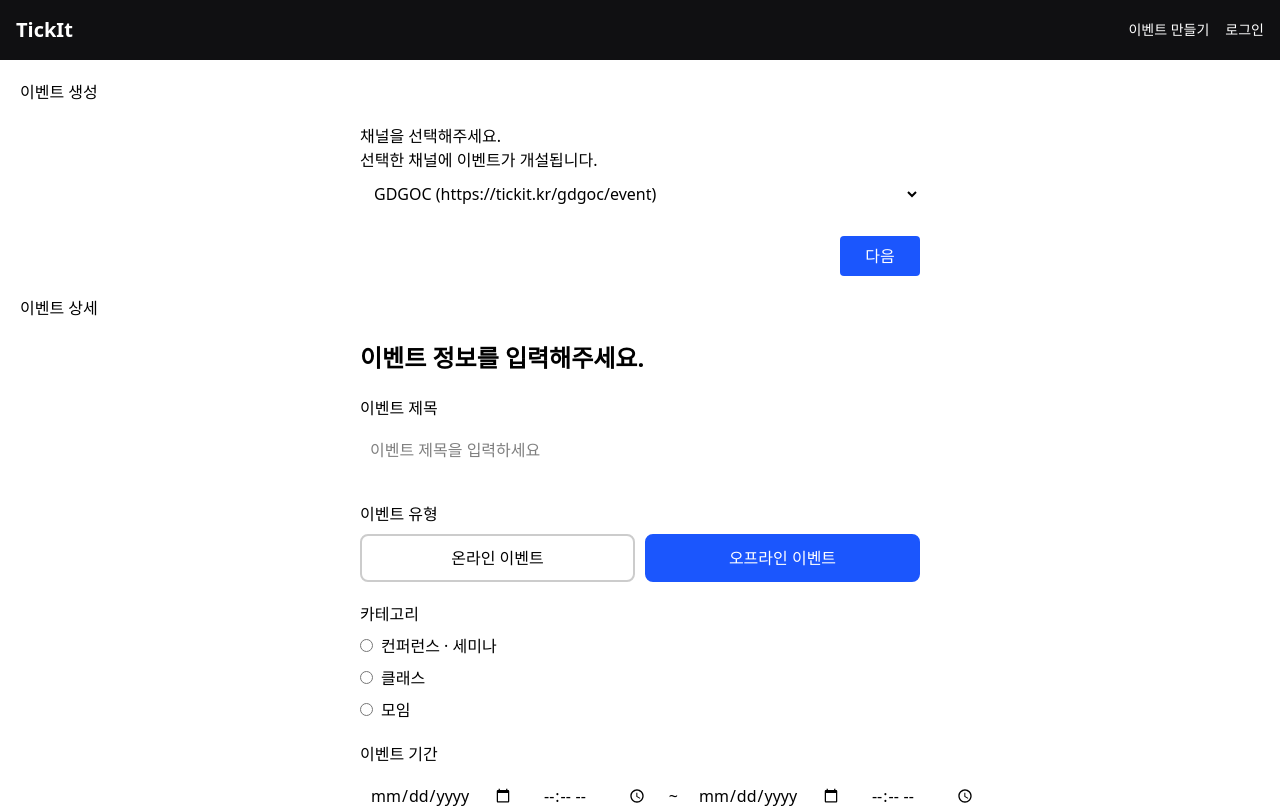
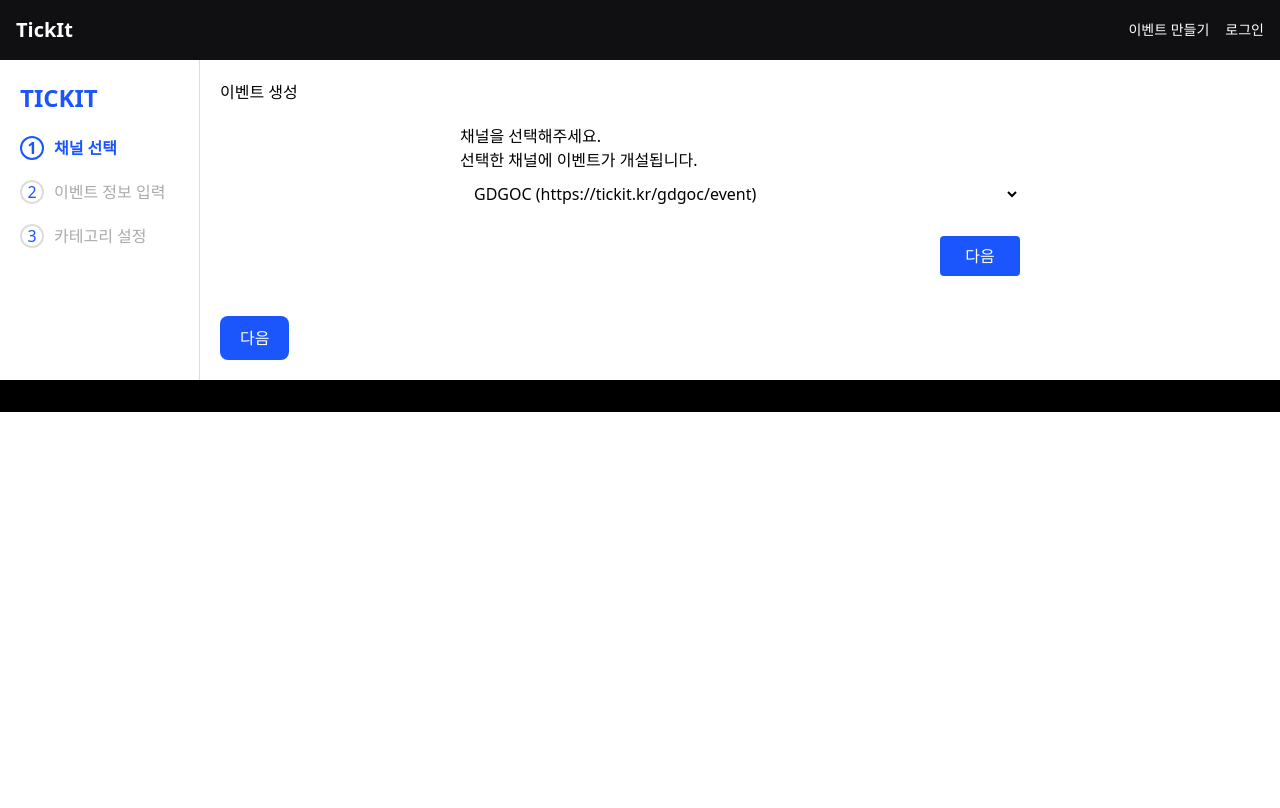
Before and after one commit to Devocean-Youth/Tickit-FE, a Next.js app: page /event-create in a window 1280 px wide. Shown: the top 808 px of the page. Built offline with nearby package versions, Linux system fonts and the light colour scheme.

Commit message:
Feat: 이벤트 생성 시 몇 스텝을 보여주는 StepIndicator 개발

```diff
--- a/src/app/event-create/page.tsx
+++ b/src/app/event-create/page.tsx
@@ -1,18 +1,54 @@
 "use client"
 
-import React from 'react';
+import React, { useState } from 'react';
 import Step1Channel from '../../components/CreateEventPage/Step1Channel';
 import Step2EventDetail from '@/components/CreateEventPage/Step2EventDetail';
 import Step3Category from '@/components/CreateEventPage/Step3Category';
+import StepIndicator from '@/components/CreateEventPage/StepIndicator';
+
 const EventCreatePage: React.FC = () => {
+  const [currentStep, setCurrentStep] = useState(1);
+
+  const renderStep = () => {
+    switch (currentStep) {
+      case 1:
+        return <Step1Channel />;
+      case 2:
+        return <Step2EventDetail />;
+      case 3:
+        return <Step3Category />;
+      default:
+        return null;
+    }
+  };
+
+  const handleNextStep = () => {
+    if (currentStep < 3) setCurrentStep(currentStep + 1);
+  };
+
   return (
-    <div style={{ padding: '20px' }}>
-      <h1>이벤트 생성</h1>
-      <Step1Channel />
-      <h1>이벤트 상세</h1>
-      <Step2EventDetail />
-      <h1>이벤트 카테고리</h1>
-      <Step3Category />
+    <div style={{ display: 'flex' }}>
+      <StepIndicator currentStep={currentStep} />
+      <div style={{ flex: 1, padding: '20px' }}>
+        <h1>이벤트 생성</h1>
+        {renderStep()}
+        {currentStep < 3 && (
+          <button
+            onClick={handleNextStep}
+            style={{
+              marginTop: '20px',
+              padding: '10px 20px',
+              backgroundColor: '#1B56FD',
+              color: '#fff',
+              border: 'none',
+              borderRadius: '8px',
+              cursor: 'pointer',
+            }}
+          >
+            다음
+          </button>
+        )}
+      </div>
     </div>
   );
 };
--- a/src/components/CreateEventPage/NavBar.tsx
+++ /dev/null
@@ -1 +0,0 @@
-//nav bar
--- /dev/null
+++ b/src/components/CreateEventPage/StepIndicator.tsx
@@ -0,0 +1,57 @@
+"use client"
+
+import React from 'react';
+
+interface StepIndicatorProps {
+  currentStep: number;
+}
+
+const steps = [
+  { id: 1, label: '채널 선택' },
+  { id: 2, label: '이벤트 정보 입력' },
+  { id: 3, label: '카테고리 설정' },
+];
+
+const StepIndicator: React.FC<StepIndicatorProps> = ({ currentStep }) => {
+  return (
+    <div style={{ width: '200px', padding: '20px', borderRight: '1px solid #ddd' }}>
+      <h1 style={{ fontSize: '24px', fontWeight: 'bold', marginBottom: '20px', color: '#1B56FD' }}>
+        TICKIT
+      </h1>
+      <ul style={{ listStyle: 'none', padding: 0 }}>
+        {steps.map((step) => (
+          <li
+            key={step.id}
+            style={{
+              display: 'flex',
+              alignItems: 'center',
+              marginBottom: '20px',
+              color: currentStep === step.id ? '#1B56FD' : '#aaa',
+              fontWeight: currentStep === step.id ? 'bold' : 'normal',
+            }}
+          >
+            <div
+              style={{
+                width: '24px',
+                height: '24px',
+                borderRadius: '50%',
+                border: `2px solid ${currentStep === step.id ? '#1B56FD' : '#ddd'}`,
+                display: 'flex',
+                justifyContent: 'center',
+                alignItems: 'center',
+                marginRight: '10px',
+                backgroundColor: currentStep > step.id ? '#1B56FD' : 'transparent',
+                color: currentStep > step.id ? '#fff' : '#1B56FD',
+              }}
+            >
+              {currentStep > step.id ? '✔' : step.id}
+            </div>
+            {step.label}
+          </li>
+        ))}
+      </ul>
+    </div>
+  );
+};
+
+export default StepIndicator;
```
